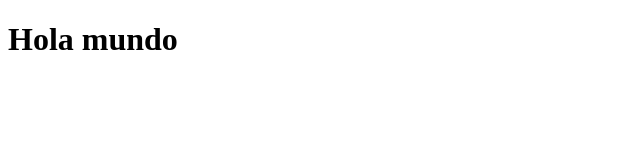
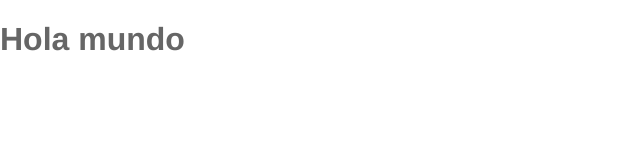
Before and after one commit to aado29/react-redux-boilerplate, a React app: page / in a window 1280 px wide. Shown: the top 160 px of the page, without its empty margins (0-640 px from the left). Built offline with nearby package versions, Linux system fonts and the light colour scheme; the HTML template or start-up script is replaced by a standard one.

Commit message:
added styles to project

```diff
--- a/src/index.jsx
+++ b/src/index.jsx
@@ -1,5 +1,6 @@
 import React from 'react';
 import ReactDOM from 'react-dom';
+import style from './index.scss';
 import App from './Components/App';
 
 
--- /dev/null
+++ b/src/index.scss
@@ -0,0 +1,6 @@
+body, html {
+	margin: 0;
+	padding: 0;
+	font-family: 'Helvetica', 'Arial', sans-serif;
+	color: #666;
+}
```
